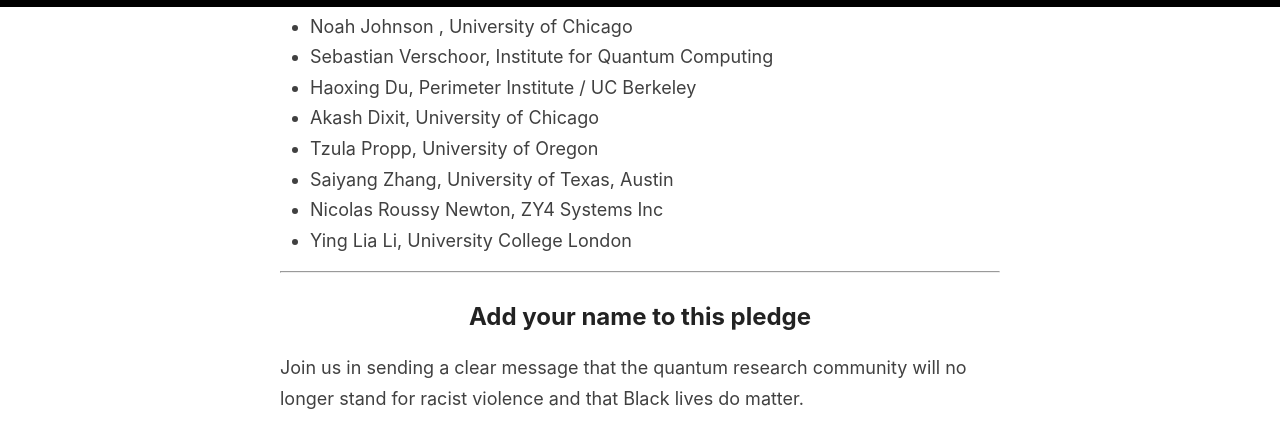
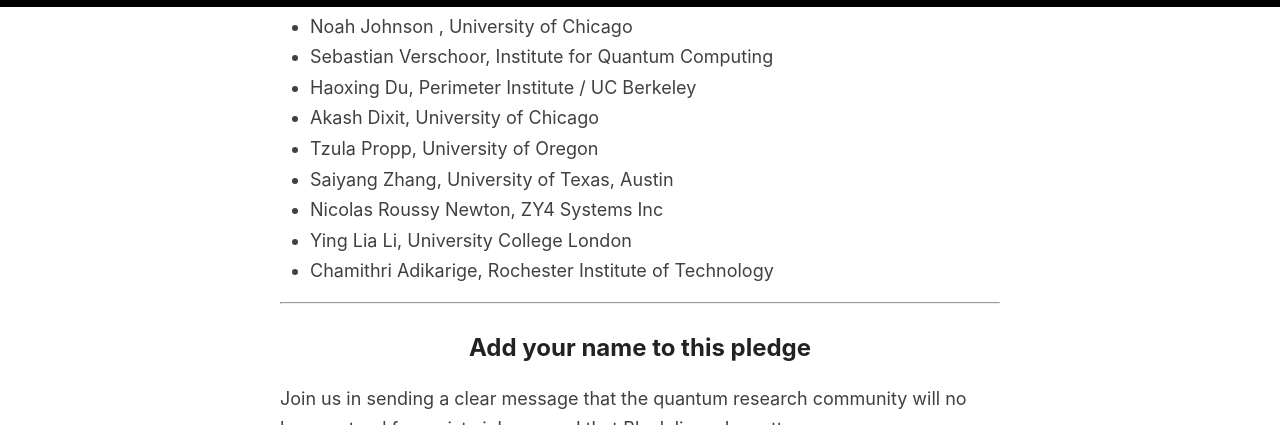
Before and after one commit to quantumforblacklives/quantumforblacklives.github.io, a Jekyll site: the page built from index.html, in a window 1280 px wide and 900 px high, scrolled down 4042 px, cut to the strip 0-425 px from the top of the window. Built offline with Jekyll 4.4.1, drawn with Linux system fonts in a browser that asks for light colours; the list of posts is cut into pages by our own code.

Commit message:
Add signature from Chamithri Adikarige.

```diff
--- a/_includes/signatories.md
+++ b/_includes/signatories.md
@@ -34,3 +34,4 @@
 - Saiyang Zhang, University of Texas,  Austin
 - Nicolas Roussy Newton, ZY4 Systems Inc
 - Ying Lia Li, University College London
+- Chamithri Adikarige, Rochester Institute of Technology
```
